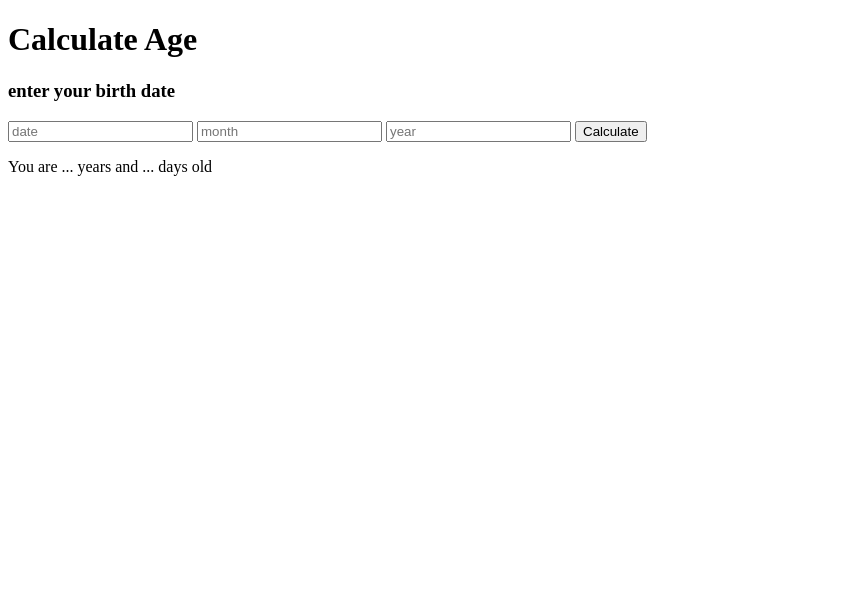
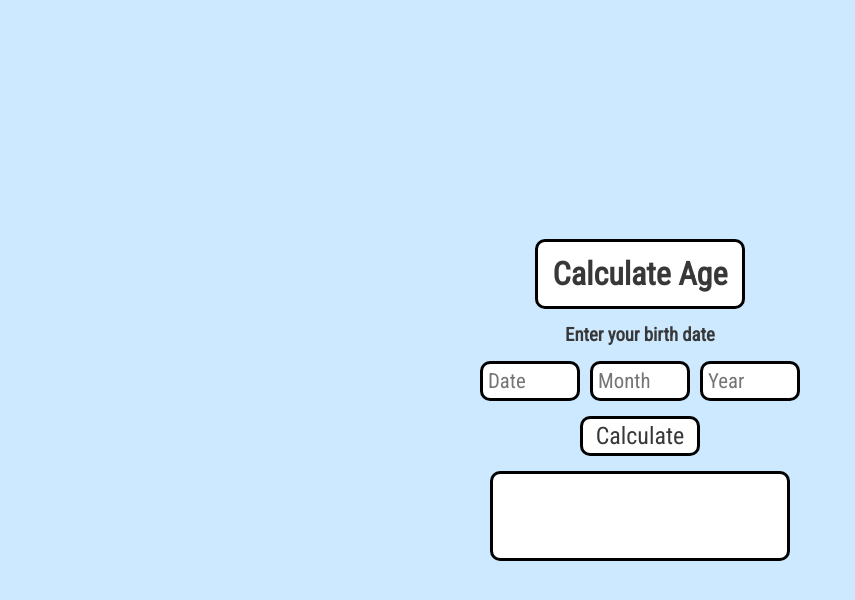
Before and after one commit to NatalieLindholm/JS-exercises, a plain HTML site: page calculate-age/index.html in a window 1280 px wide. Shown: the whole page, without its empty margins (0-855 px from the left). Drawn offline with Linux system fonts and the light colour scheme.

Commit message:
finishid?

```diff
--- a/calculate-age/index.html
+++ b/calculate-age/index.html
@@ -10,14 +10,23 @@
 </head>
 
 <body>
-    <h1>Calculate Age</h1>
-    <h3>enter your birth date</h3>
-    <input type="number" placeholder="date" id="date">
-    <input type="number" placeholder="month" id="month">
-    <input type="number" placeholder="year" id="year">
-    <button id="calculate" onclick="">Calculate</button>
-    <p id="displayAge">You are ... years and ... days old</p>
 
+    <div class="title">
+        <h1>Calculate Age</h1>
+    </div>
+
+    <h3>Enter your birth date</h3>
+
+    <form action="script.js" id="calculateAge">
+        <input type="number" placeholder="Date" id="date">
+        <input type="number" placeholder="Month" id="month">
+        <input type="number" placeholder="Year" id="year">
+        <button type="submit">Calculate</button>
+    </form>
+
+    <div id="box">
+        <p id="displayAge"></p>
+    </div>
     <script src="script.js"></script>
 </body>
 
--- a/calculate-age/script.js
+++ b/calculate-age/script.js
@@ -1,4 +1,21 @@
+const displayAge = document.querySelector("#displayAge")
 
-const display = document.querySelector("#displayAge")
+const date = document.querySelector("#date")
+const month = document.querySelector("#month")
+const year = document.querySelector("#year")
 
-const
+document.querySelector("#calculateAge").addEventListener("submit", (e) => {
+    e.preventDefault()
+
+    const nameIdk = year.value + "-" + (parseInt(month.value) - 1) + "-" + date.value
+
+    let birthDate = new Date(nameIdk)
+    let todaysDate = new Date()
+
+    let msDiff = todaysDate.getTime() - birthDate.getTime()
+    let years = Math.floor(msDiff / 1000 / 60 / 60 / 24 / 365)
+    let days = Math.floor((msDiff / 1000 / 60 / 60 / 24 / 365 - years) * 365)
+
+
+    displayAge.innerText = ("You are " + years + " years and " + days + " days old")
+});
--- a/calculate-age/style.css
+++ b/calculate-age/style.css
@@ -0,0 +1,103 @@
+@import url('https://fonts.googleapis.com/css2?family=Roboto+Condensed&display=swap');
+
+* {
+    margin: 0;
+    padding: 0;
+    box-sizing: border-box;
+
+    font-family: Roboto Condensed, sans-serif;
+}
+
+body {
+    background-color: rgb(205, 233, 255);
+
+    height: 100vh;
+
+    display: flex;
+    flex-direction: column;
+    justify-content: center;
+    align-items: center;
+}
+
+.title {
+    background-color: white;
+    color: rgb(56, 56, 56);
+    border-radius: 10px;
+    border: black solid 3px;
+
+    display: flex;
+    justify-content: center;
+    align-items: center;
+
+    height: 70px;
+    width: 210px;
+}
+
+h3 {
+    color: rgb(56, 56, 56);
+    margin: 15px;
+}
+
+#box {
+    background-color: white;
+    color: rgb(56, 56, 56);
+    border-radius: 10px;
+    border: black solid 3px;
+
+    height: 90px;
+    width: 300px;
+
+    text-align: center;
+
+    font-size: 1.7em;
+
+    display: flex;
+    justify-content: center;
+    align-items: center;
+}
+
+input {
+    background-color: white;
+    color: rgb(56, 56, 56);
+    border-radius: 10px;
+    border: black solid 3px;
+
+    padding-left: 5px;
+    font-size: 1.3em;
+
+    height: 40px;
+    width: 100px;
+}
+
+#month {
+    margin: 0 10px 0 10px;
+}
+
+#calculateAge {
+    display: flex;
+    justify-content: center;
+    flex-wrap: wrap;
+
+    width: 400px;
+}
+
+button {
+    background-color: white;
+    color: rgb(56, 56, 56);
+    border-radius: 10px;
+    border: black solid 3px;
+
+    height: 40px;
+    width: 120px;
+
+    margin: 15px;
+
+    font-size: 1.5em;
+}
+
+button:hover {
+    background-color: rgb(226, 226, 226);
+}
+
+
+/* box-shadow: 7px 7px 10px rgb(92, 91, 91); */
```
Also changed, not shown: Countdown-To-0/index.html (renamed from countdown-from-0/index.html), Countdown-To-0/script.js (renamed from countdown-from-0/script.js), Countdown-To-0/style.css (renamed from countdown-from-0/style.css).
